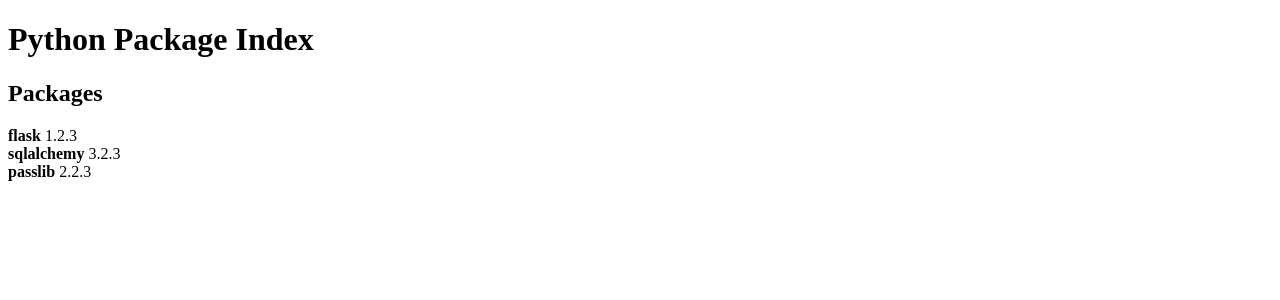
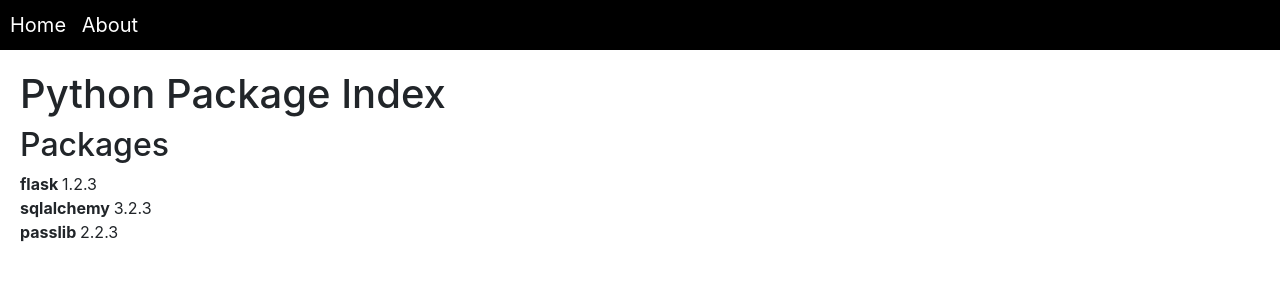
Before and after one commit to pavanrao/python-projects, a Flask app: page / in a window 1280 px wide. Shown: the top 300 px of the page. Run offline with Flask 2, Linux system fonts and the light colour scheme; some libraries are stand-ins or nearby versions.

Commit message:
add _layout.html and use that as common layout

```diff
--- a/webapps/pypi_org/app.py
+++ b/webapps/pypi_org/app.py
@@ -17,5 +17,10 @@
     return flask.render_template('index.html', packages=test_packages)
 
 
+@app.route('/about')
+def about():
+    return flask.render_template('about.html')
+
+
 if __name__ == "__main__":
     app.run(debug=True)
--- /dev/null
+++ b/webapps/pypi_org/static/css/site.css
@@ -0,0 +1,19 @@
+.title {
+    font-weight: bold;
+}
+
+.main_content {
+    padding:20px;
+}
+
+nav {
+    background-color: black;
+    padding: 10px;
+    font-size: 20px;
+    color: white;
+}
+
+nav > a {
+    color: white;
+    margin-right: 10px;
+}
--- /dev/null
+++ b/webapps/pypi_org/templates/_layout.html
@@ -0,0 +1,39 @@
+<!DOCTYPE html>
+<html>
+    <head>
+        <meta charset="UTF-8">
+        <title>{% block title %} Python Package Index (demo) {% endblock %}</title>
+        <link rel="stylesheet"
+            href="https://stackpath.bootstrapcdn.com/bootstrap/4.5.2/css/bootstrap.min.css"
+            integrity="sha384-JcKb8q3iqJ61gNV9KGb8thSsNjpSL0n8PARn9HuZOnIxN0hoP+VmmDGMN5t9UJ0Z"
+            crossorigin="anonymous">
+        <link rel="stylesheet" href="/static/css/site.css"/>
+        {% block additional_css %}  {% endblock %}
+    </head>
+    <body>
+
+        <nav>
+            <a href="/">Home</a>
+            <a href="/about">About</a>
+        </nav>
+
+
+
+        <div class="main_content">
+            {% block main_content %}  {% endblock %}
+        </div>
+
+        <script src="https://code.jquery.com/jquery-3.5.1.slim.min.js"
+            integrity="sha384-DfXdz2htPH0lsSSs5nCTpuj/zy4C+OGpamoFVy38MVBnE+IbbVYUew+OrCXaRkfj"
+            crossorigin="anonymous"></script>
+        <script src="https://cdn.jsdelivr.net/npm/popper.js@1.16.1/dist/umd/popper.min.js"
+            integrity="sha384-9/reFTGAW83EW2RDu2S0VKaIzap3H66lZH81PoYlFhbGU+6BZp6G7niu735Sk7lN"
+            crossorigin="anonymous"></script>
+
+        <script src="https://stackpath.bootstrapcdn.com/bootstrap/4.5.2/js/bootstrap.min.js"
+            integrity="sha384-B4gt1jrGC7Jh4AgTPSdUtOBvfO8shuf57BaghqFfPlYxofvL8/KUEfYiJOMMV+rV"
+            crossorigin="anonymous"></script>
+
+        {% block additional_js %}  {% endblock %}
+    </body>
+</html>
--- a/webapps/pypi_org/templates/index.html
+++ b/webapps/pypi_org/templates/index.html
@@ -1,16 +1,6 @@
-<!DOCTYPE html>
-<html>
-    <head>
-        <meta charset="UTF-8">
-        <title>Python Package Index (demo)</title>
-    </head>
-    <body>
-
-        <style>
-            .title {
-                font-weight: bold;
-            }
-        </style>
+{% extends "_layout.html" %}
+{% block title %} Package Index{% endblock %}
+{% block main_content %}
 
     <h1>Python Package Index</h1>
     <h2>Packages</h2>
@@ -24,5 +14,5 @@
             </span>
         </div>
     {% endfor %}
-    </body>
-</html>
+
+{% endblock %}
```
Also changed, not shown: webapps/pypi_org/templates/about.html (added, +8 -0 lines). Lines whose indentation alone changed are shown as unchanged.
